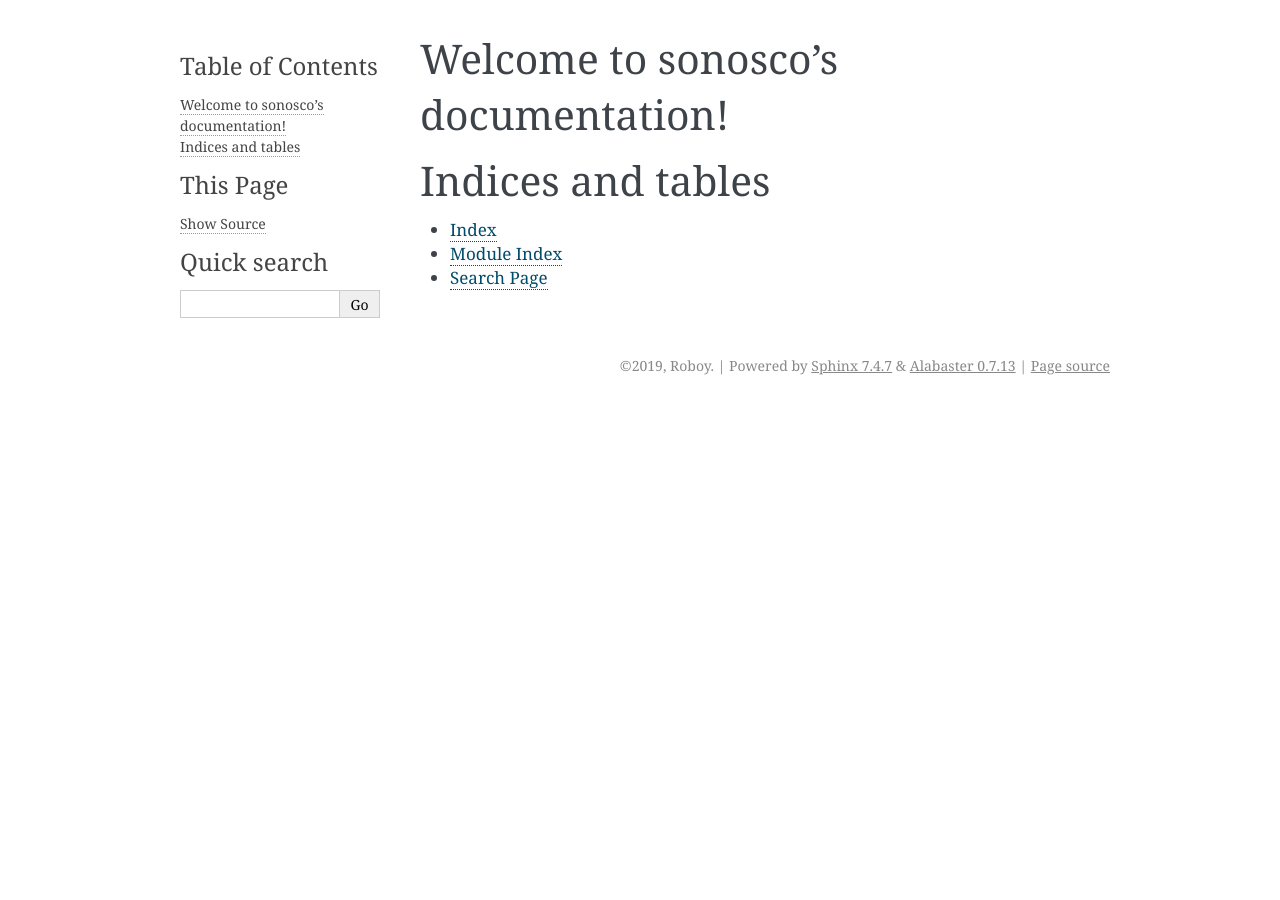
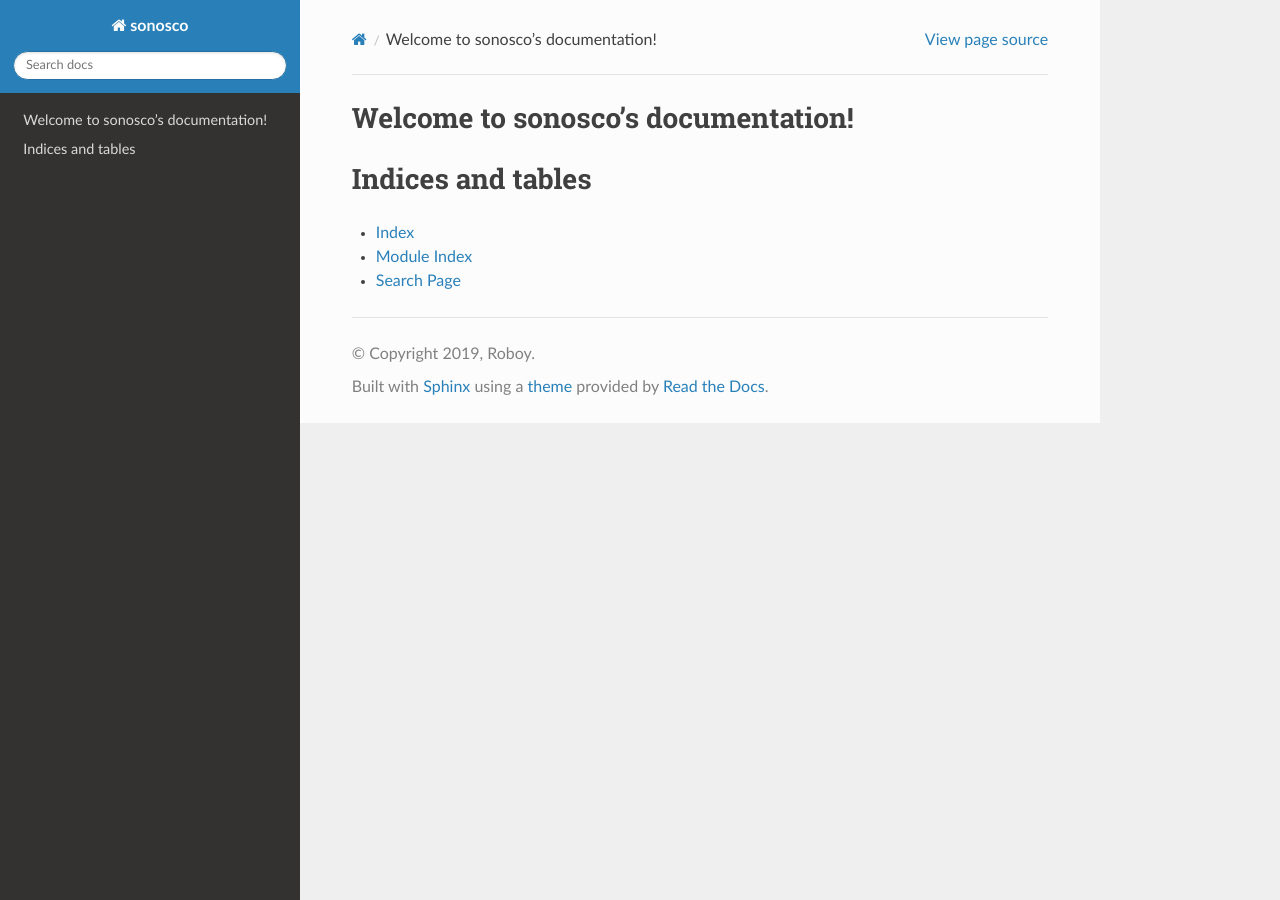
Before and after one commit to Roboy/sonosco, a Sphinx documentation site: the page built from docs/source/index.rst, in a window 1280 px wide. Built offline with Sphinx 7.4.7 and the Read the Docs theme 2.0.0, drawn with Linux system fonts in a browser that asks for light colours.

Commit message:
update docs config

```diff
--- a/docs/requirements.txt
+++ b/docs/requirements.txt
@@ -0,0 +1 @@
+sphinx_rtd_theme
--- a/docs/source/conf.py
+++ b/docs/source/conf.py
@@ -34,7 +34,8 @@ master_doc = 'index'
 # extensions coming with Sphinx (named 'sphinx.ext.*') or your custom
 # ones.
 extensions = [
-    'sphinx.ext.autodoc'
+    'sphinx.ext.autodoc',
+    'sphinx_rtd_theme'
 ]
 
 # Add any paths that contain templates here, relative to this directory.
@@ -51,7 +52,7 @@ exclude_patterns = []
 # The theme to use for HTML and HTML Help pages.  See the documentation for
 # a list of builtin themes.
 #
-html_theme = 'alabaster'
+html_theme = "sphinx_rtd_theme"
 
 # Add any paths that contain custom static files (such as style sheets) here,
 # relative to this directory. They are copied after the builtin static files,
```
